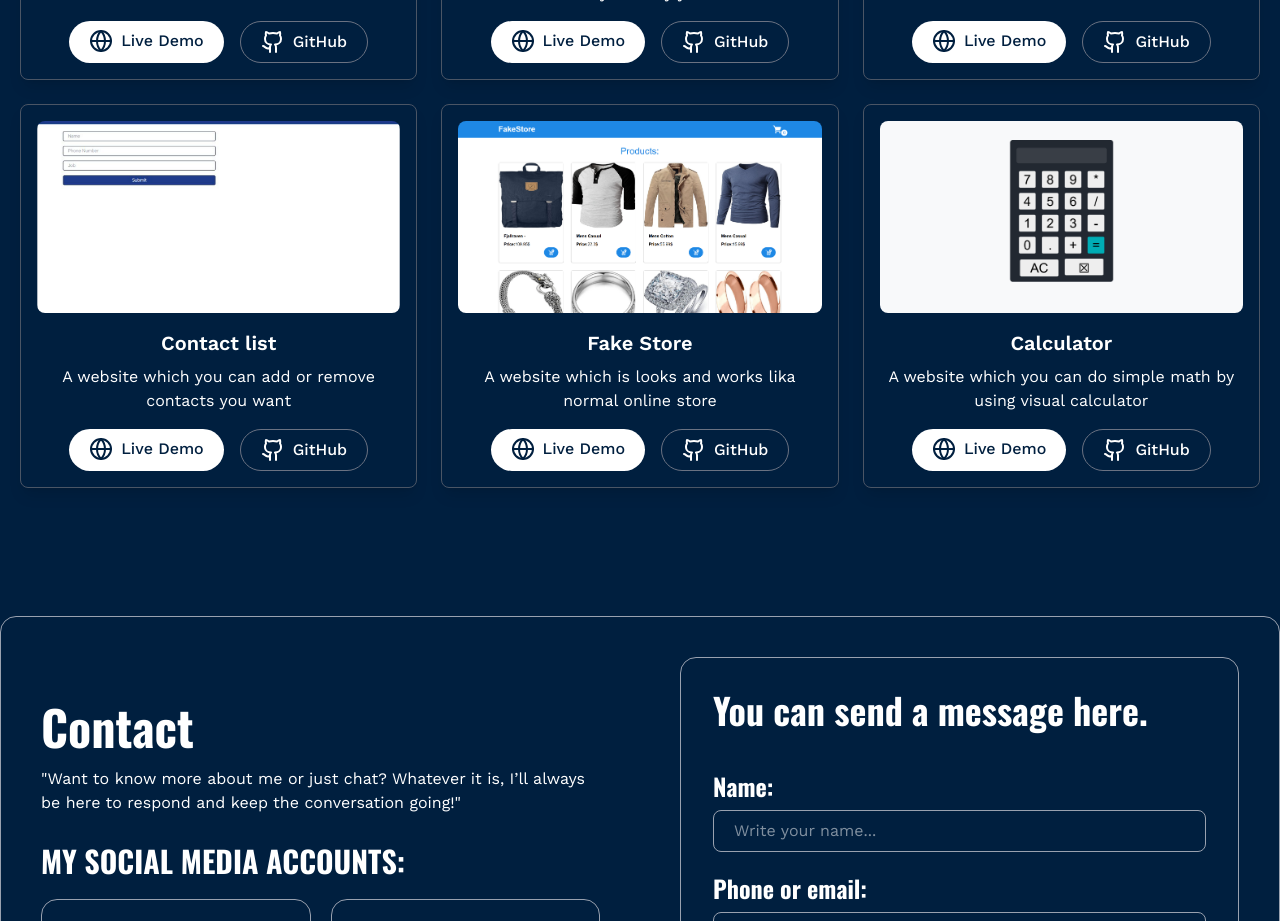
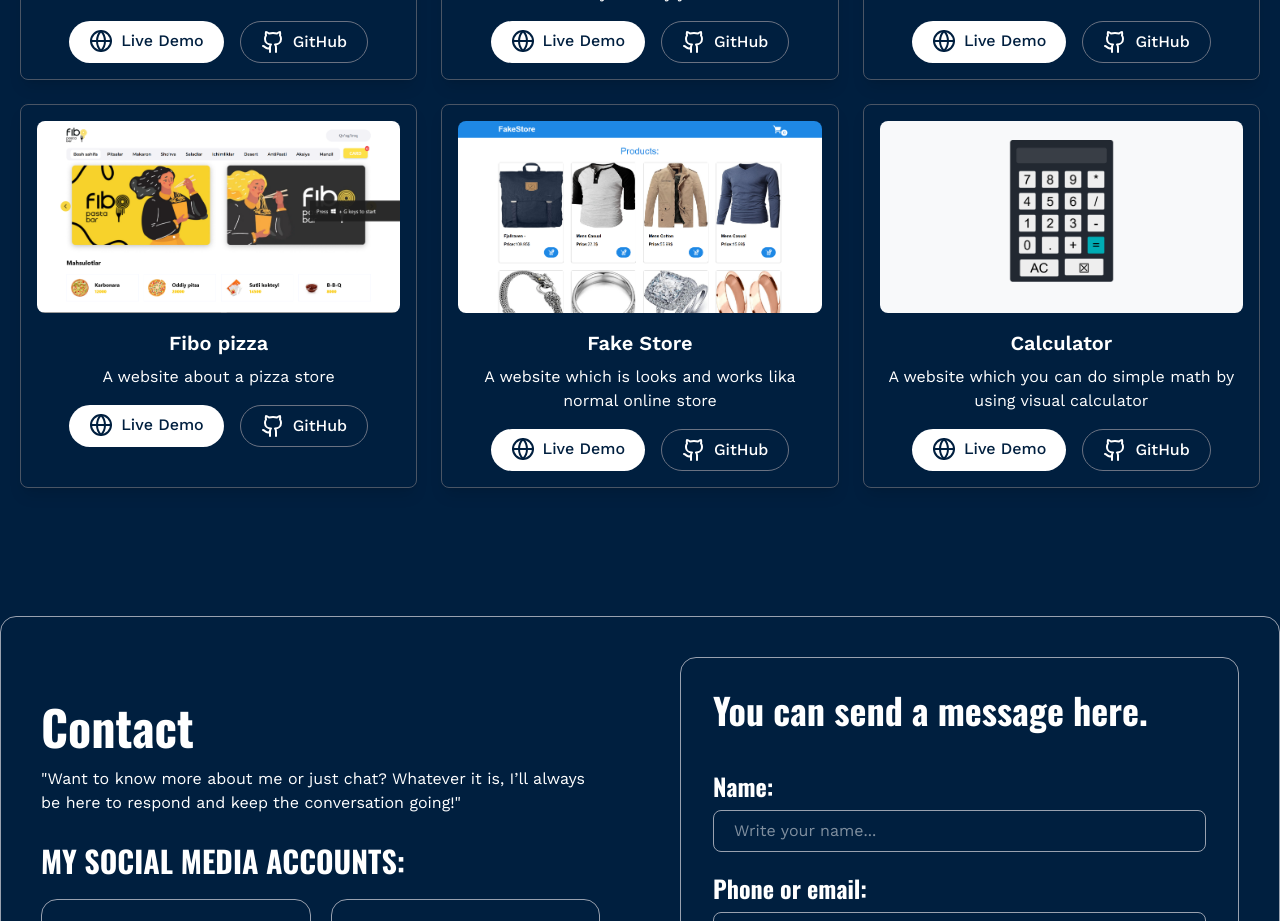
Before and after one commit to abdukarimov0990/Portfolio, a React (Vite) app: page / in a window 1280 px wide. Shown: the part 2640-3561 px from the top of the page. Built offline with nearby package versions, Linux system fonts and the light colour scheme.

Commit message:
add new project

```diff
--- a/src/data/data.js
+++ b/src/data/data.js
@@ -11,6 +11,7 @@
 import react from '../public/img/react.png';
 import tailwind from '../public/img/tailwind.png'
 import bootstrap from '../public/img/bootstrap.png'
+import fibo from '../public/img/fibo.png'
 // projects list
 export const projects = [
     {
@@ -35,11 +36,11 @@
       githubLink: "https://github.com/abdukarimov0990/ecommerce",
     },
     {
-      title: "Contact list",
-      description: "A website which you can add or remove contacts you want",
-      image: contactList,
-      liveLink: "https://contact-list-react-omega.vercel.app/",
-      githubLink: "https://github.com/abdukarimov0990/contact_list_react",
+      title: "Fibo pizza",
+      description: "A website about a pizza store",
+      image: fibo ,
+      liveLink: "https://f-ibo-pizza.vercel.app/",
+      githubLink: "https://github.com/abdukarimov0990/FIbo-pizza",
     },
     {
       title: "Fake Store",
```
Also changed, not shown: src/public/img/fibo.png (added), 1 other file (tests, documents, lock files or other folders).
